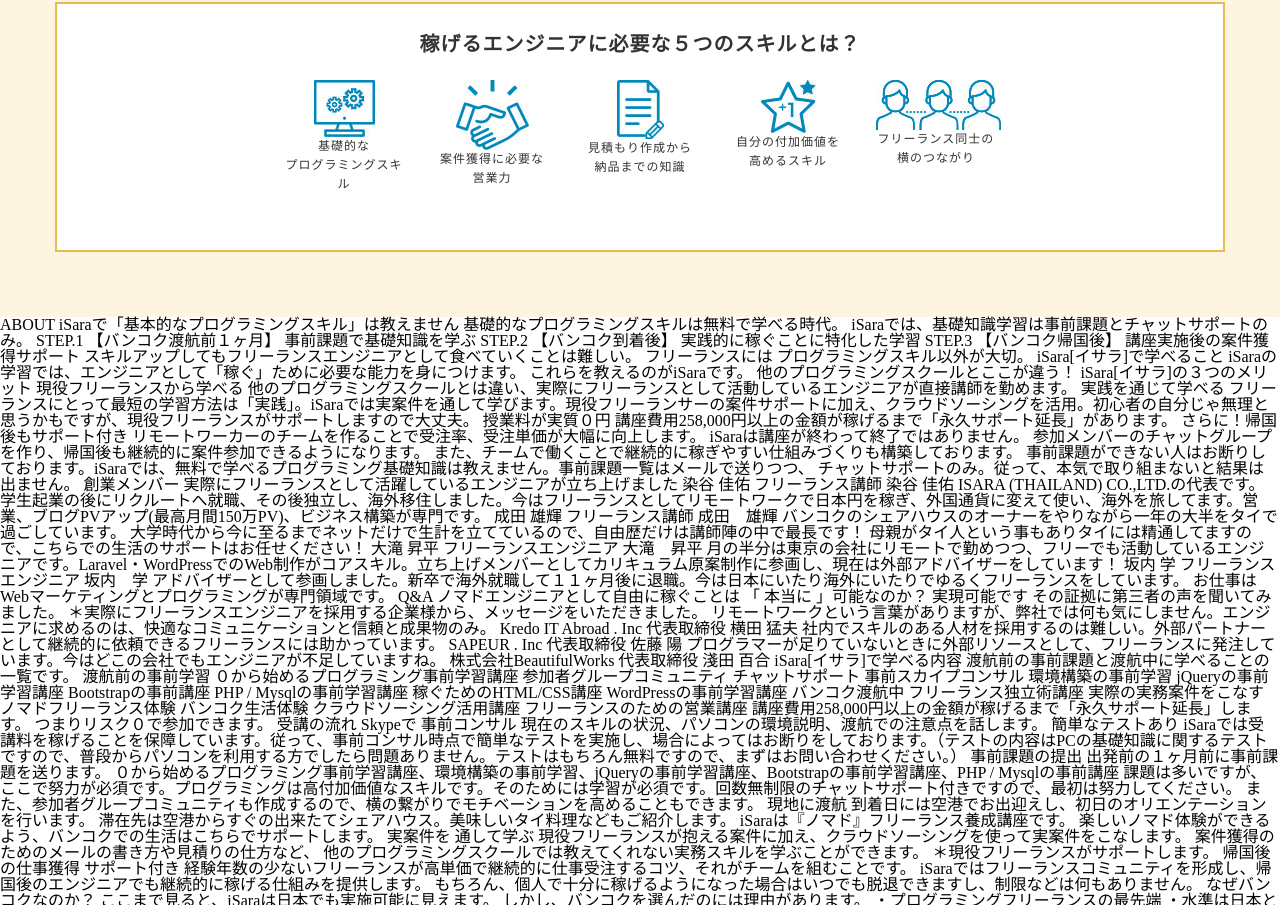
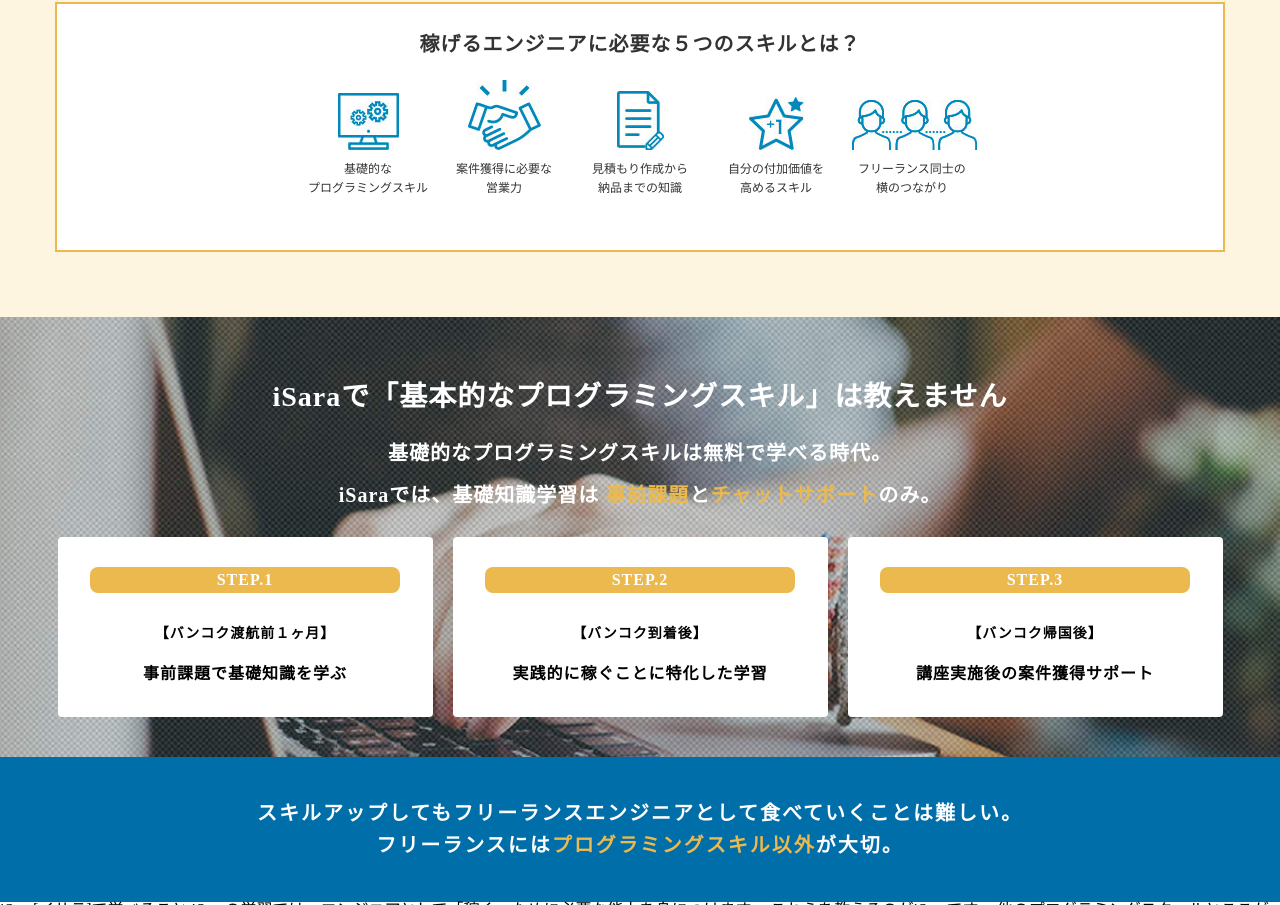
Before and after one commit to tokutamaria/isara, a plain HTML site: page images/index.html in a window 1280 px wide. Shown: the part 2088-2993 px from the top of the page. Drawn offline with nearby package versions, Linux system fonts and the light colour scheme.

Commit message:
about追加

```diff
--- a/images/index.html
+++ b/images/index.html
@@ -63,6 +63,7 @@
 <!-- --intro-- -->
 <section class="about-wrapper">
   <div class="about">
+    <div class="about-header-box">ABOUT</div>
     <div class="about-header">
       <h2>ノマドエンジニア育成講座<br>iSara[イサラ]とは</h2>
       <p>「 稼ぐこと 」にフォーカスしたWebエンジニア育成講座です。</p>
@@ -70,24 +71,66 @@
     <div class="about-box">
       <h3>稼げるエンジニアに必要な５つのスキルとは？</h3>
       <ul>
-        <li><img src="/images/skill.jpg" alt="">
+        <li><span class=about-img><img src="/images/skill.jpg" alt=""></span>
           <p>基礎的な<br>プログラミングスキル</p>
         </li>
-        <li><img src="/images/sales.jpg" alt="">
+        <li><span class=about-img><img src="/images/sales.jpg" alt=""></span>
           <p>案件獲得に必要な<br>営業力</p>
         </li>
-        <li><img src="/images/document.jpg" alt="">
+        <li><span class=about-img><img src="/images/document.jpg" alt=""></span>
           <p>見積もり作成から<br>納品までの知識</p>
         </li>
-        <li><img src="/images/plusone.jpg" alt="">
+        <li><span class=about-img><img src="/images/plusone.jpg" alt=""></span>
           <p>自分の付加価値を<br>高めるスキル</p>
         </li>
-        <li><img src="/images/connection.jpg" alt="">
-          <p>フリーランス同士の<br>横のつながり</p></li>
+        <li><span class=about-img><img src="/images/connection.jpg" alt=""></span>
+          <p>フリーランス同士の<br>横のつながり</p>
+        </li>
       </ul>
     </div>
   </div>
 </section>
+<!-- --about-- -->
+<section class="about2-wrapper">
+  <div class="about-second">
+    <h2>iSaraで「基本的なプログラミングスキル」は教えません</h2>
+    <p>基礎的なプログラミングスキルは無料で学べる時代。</p>
+    <p>iSaraでは、基礎知識学習は
+    <span class="chat">事前課題</span>と<span class="chat">チャットサポート</span>のみ。</p>
+  </div>
+  <div class="about-container">
+    <div class="about-item">
+      <div class="item-inner">
+      <p>STEP.1</p>
+      <p>【バンコク渡航前１ヶ月】</p>
+      <p>事前課題で基礎知識を学ぶ</p>
+      </div>
+    </div>
+    <div class="about-item">
+      <div class="item-inner">
+      <p>STEP.2</p>
+      <p>【バンコク到着後】</p>
+      <p>実践的に稼ぐことに特化した学習</p>
+      </div>
+    </div>
+    <div class="about-item">
+      <div class="item-inner">
+      <p>STEP.3</p>
+      <p>【バンコク帰国後】</p>
+      <p>講座実施後の案件獲得サポート</p>
+      </div>
+    </div>
+  </div>
+</section>
+<!-- --about-second-- -->
+<section class="about3-wrapper">
+ <div class="about-third">
+   <p>スキルアップしてもフリーランスエンジニアとして食べていくことは難しい。<br>
+    フリーランスには<span class="skill">プログラミングスキル以外</span>が大切。
+  </p>
+ </div>
+</section>
+
   </main>
 </div>
 <footer>
@@ -99,12 +142,6 @@
 
 
 <div>
-
-
-
-
-
-ABOUT
 
 
 
@@ -125,31 +162,26 @@
 
 
 
-iSaraで「基本的なプログラミングスキル」は教えません
-基礎的なプログラミングスキルは無料で学べる時代。
 
-iSaraでは、基礎知識学習は事前課題とチャットサポートのみ。
 
-STEP.1
 
-【バンコク渡航前１ヶ月】
 
-事前課題で基礎知識を学ぶ
 
-STEP.2
 
-【バンコク到着後】
 
-実践的に稼ぐことに特化した学習
 
-STEP.3
 
-【バンコク帰国後】
 
-講座実施後の案件獲得サポート
 
-スキルアップしてもフリーランスエンジニアとして食べていくことは難しい。
-フリーランスには プログラミングスキル以外が大切。
+
+
+
+
+
+
+
+
+
 
 iSara[イサラ]で学べること
 iSaraの学習では、エンジニアとして「稼ぐ」ために必要な能力を身につけます。
--- a/images/style.css
+++ b/images/style.css
@@ -356,6 +356,22 @@
     width: 100%;
     height: 645px;
     background: #FEF5E0;
+    position: relative;
+}
+.about-header-box {
+    width: 80px;
+    height:80px;
+    line-height: 80px;
+    text-align: center;
+    border-radius: 50%;
+    color: #ffffff;
+    background: #EBB94D;
+    font-size: 14px;
+    font-weight: 100;
+    letter-spacing: 1px;
+    position: absolute;
+    top: -40px;
+    right: 47.5%;
 }
 .about-header {
     width: 860px;
@@ -417,17 +433,27 @@
     /* background: red; */
     display: flex;
     justify-content: center;
+    align-items: center;
     margin-top: 20px;
 }
 .about-box ul img {
     display: block;
     margin: 0 auto;
+    position: absolute;
+    bottom: 0;
+    left:0;
+    right: 0;
+}
+.about-img {
+    display: block;
+    height: 70px;
+    width: 120px;
+    position: relative;
 }
 .about-box ul li {
-    /* background: purple; */
     width: 120px;
     height: 120px;
-    margin: 0 14px;
+    margin: 0 8px;
 }
 .about-box ul li p {
     font-size: 12px;
@@ -436,8 +462,8 @@
     color: #333333;
     height: 19px;
     line-height: 19px;
-    letter-spacing: 1px;
     text-align: center;
+    margin-top: 10px;
 }
 .about-box h3 {
     font-size: 20px;
@@ -450,3 +476,121 @@
     text-align: center;
     margin-top: 24px;
 }
+/* --about-second-- */
+.about2-wrapper {
+    width: 100%;
+    height: 440px;
+    background-image: url(/images/aboutsecondbg.jpg);
+     background-size: cover;
+    background-position: center;
+    object-fit: cover;
+}
+.about-second {
+    width: 770px;
+    height: 120px;
+    margin: 0 auto;
+}
+.about-second h2 {
+    font-size: 28px;
+    font-weight: 600;
+    font-family: "Hiragino Kaku Gothic Pro" - 600;
+    height: 40px;
+    line-height: 40px;
+    letter-spacing: 1px;
+    color: #ffffff;
+    text-align: center;
+    padding-top: 60px;
+    margin-bottom: 60px;
+}
+.about-second p {
+    font-size: 20px;
+    font-weight: 600;
+    font-family: "Hiragino Kaku Gothic Pro" - 600;
+    height: 32px;
+    line-height: 32px;
+    letter-spacing: 1px;
+    color: #ffffff;
+    text-align: center;
+    margin-top: 10px;
+}
+.about-second p .chat {
+    color: #ebb94d;
+}
+.about-container {
+    display: flex;
+    justify-content: center;
+}
+.about-item {
+    width: 375px;
+    height: 180px;
+    background: #ffffff;
+    border-radius: 4px;
+    margin: 0 10px;
+    margin-top: 100px;
+}
+.about-item .item-inner {
+    width: 310px;
+    height: 110px;
+    display: block;
+    margin: 0 auto;
+    vertical-align: middle;
+}
+.about-item p:nth-child(1){
+    width: 310px;
+    height: 26px;
+    background: #ebb94d;
+    border-radius: 8px;
+    font-size: 16px;
+    font-weight: 600;
+    font-family: "Hiragino Kaku Gothic Pro" - 600;
+    line-height: 26px;
+    letter-spacing: 1px;
+    color: #ffffff;
+    text-align: center;
+    margin-top: 30px;
+}
+.about-item p:nth-child(2){
+    font-size: 14px;
+    font-weight: 600;
+    font-family: "Hiragino Kaku Gothic Pro" - 600;
+    height: 22px;
+    line-height: 22px;
+    letter-spacing: 1px;
+    color:#000000;
+    text-align: center;
+    margin-top: 30px;
+}
+.about-item p:nth-child(3){
+    font-size: 16px;
+    font-weight: 600;
+    font-family: "Hiragino Kaku Gothic Pro" - 600;
+    height: 26px;
+    line-height: 26px;
+    letter-spacing: 1px;
+    color: #000000;
+    text-align: center;
+    margin-top: 16px;
+}
+/* --about-third-- */
+.about3-wrapper {
+    width: 100%;
+    height: 145px;
+    background: #006EA9;
+}
+.about-third {
+
+}
+.about-third p {
+    height: 32px;
+    font-size: 20px;
+    font-weight: 600;
+    font-family: "Hiragino Kaku Gothic Pro" - 600;
+    line-height: 32px;
+    letter-spacing: 2px;
+    color: #ffffff;
+    text-align: center;
+    padding-top: 40px;
+}
+.about-third .skill {
+    color: #ebb94d;
+}
```
